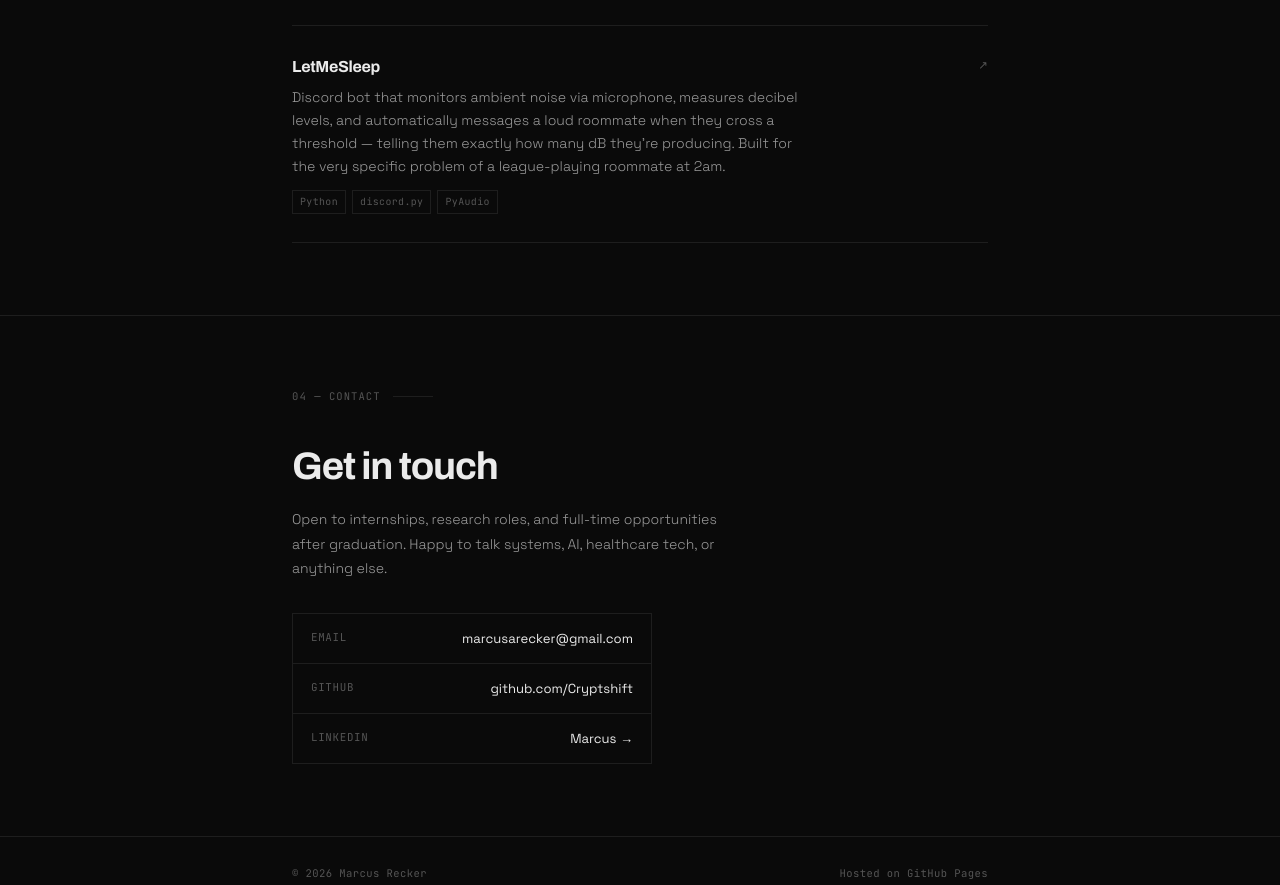
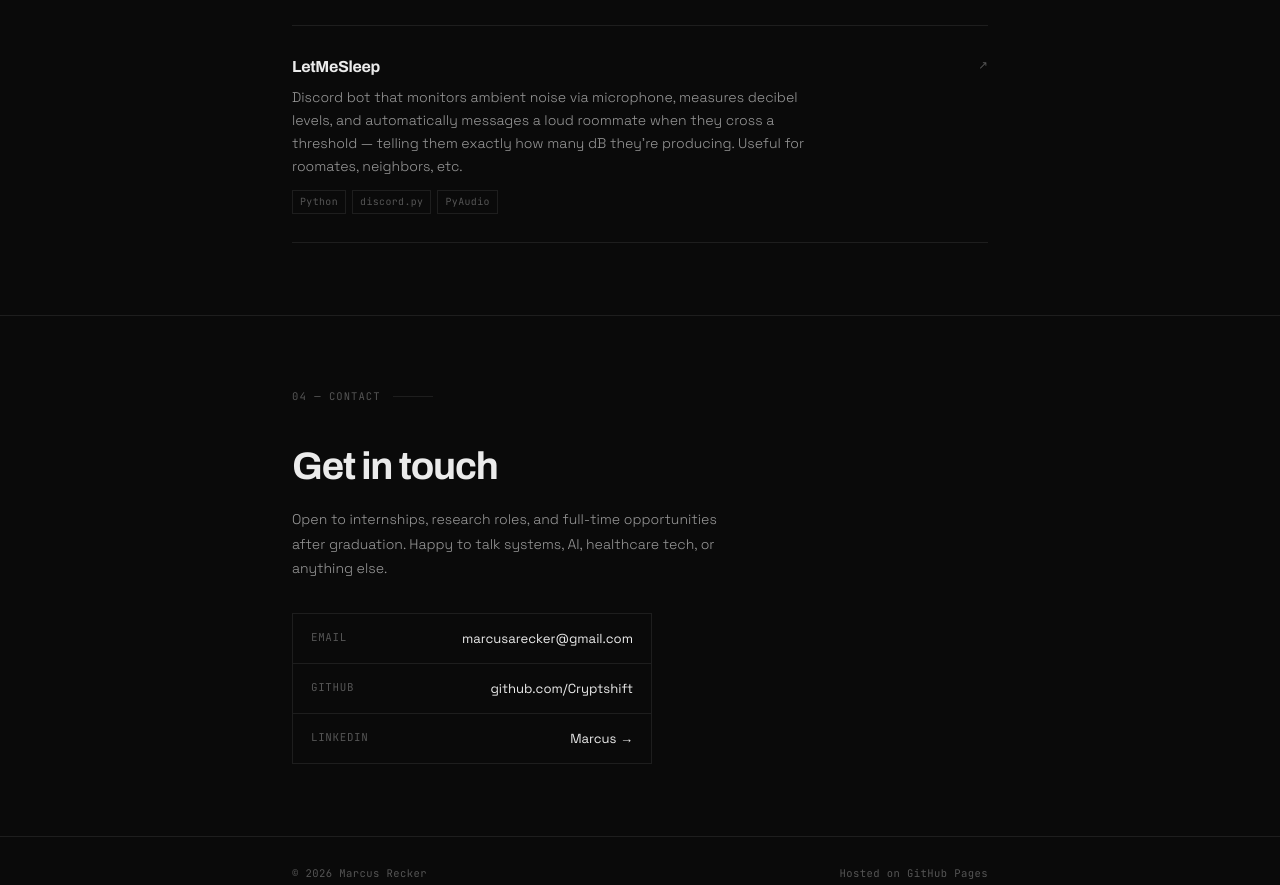
Before and after one commit to Cryptshift/Cryptshift.github.io, a plain HTML site: page index.html in a window 1280 px wide. Shown: the part 2760-3645 px from the top of the page. Drawn offline with Linux system fonts and the light colour scheme.

Commit message:
Update index.html
changed project discription

```diff
--- a/index.html
+++ b/index.html
@@ -600,8 +600,7 @@
             <p class="project-desc">
               Discord bot that monitors ambient noise via microphone, measures decibel
               levels, and automatically messages a loud roommate when they cross a
-              threshold — telling them exactly how many dB they're producing.
-              Built for the very specific problem of a league-playing roommate at 2am.
+              threshold — telling them exactly how many dB they're producing. Useful for roomates, neighbors, etc.
             </p>
             <div class="project-tags">
               <span class="tag">Python</span>
```
